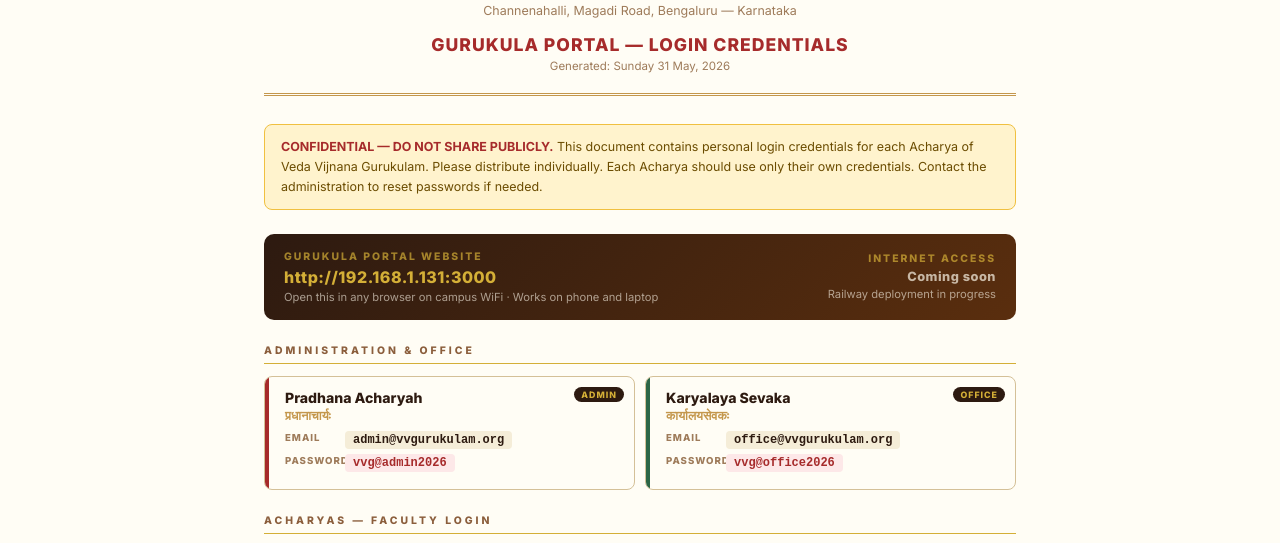
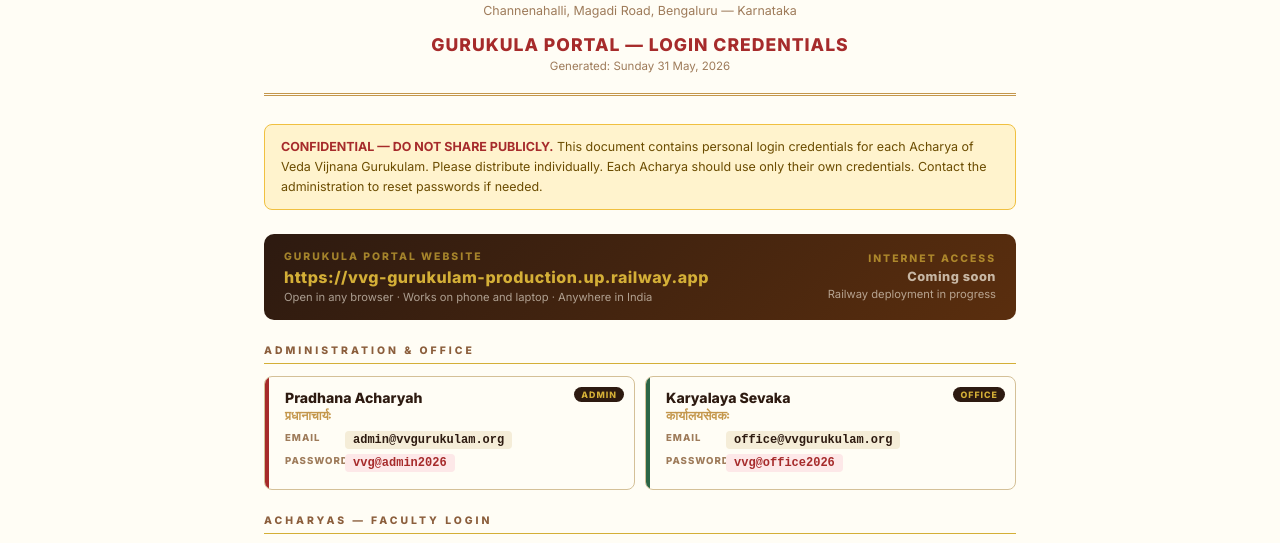
Before and after one commit to VishweshawaraM/vvg-gurukulam, a website: page PRINT_CREDENTIALS.html in a window 1280 px wide. Shown: the part 235-778 px from the top of the page. Drawn offline with nearby package versions, Linux system fonts and the light colour scheme.

Commit message:
Live URL updated in credentials sheet

```diff
--- a/PRINT_CREDENTIALS.html
+++ b/PRINT_CREDENTIALS.html
@@ -332,8 +332,8 @@
   <div class="website-box">
     <div>
       <div class="label">Gurukula Portal Website</div>
-      <div class="url">http://192.168.1.131:3000</div>
-      <div class="note">Open this in any browser on campus WiFi · Works on phone and laptop</div>
+      <div class="url">https://vvg-gurukulam-production.up.railway.app</div>
+      <div class="note">Open in any browser · Works on phone and laptop · Anywhere in India</div>
     </div>
     <div style="text-align:right;">
       <div class="label">Internet Access</div>
@@ -420,7 +420,7 @@ acharyas.forEach(a => {
 
 // Build cut-out slips
 const slips = document.getElementById('slip-grid');
-const url   = 'http://192.168.1.131:3000';
+const url   = 'vvg-gurukulam-production.up.railway.app';
 acharyas.forEach(a => {
   slips.innerHTML += `
     <div class="slip">
```
